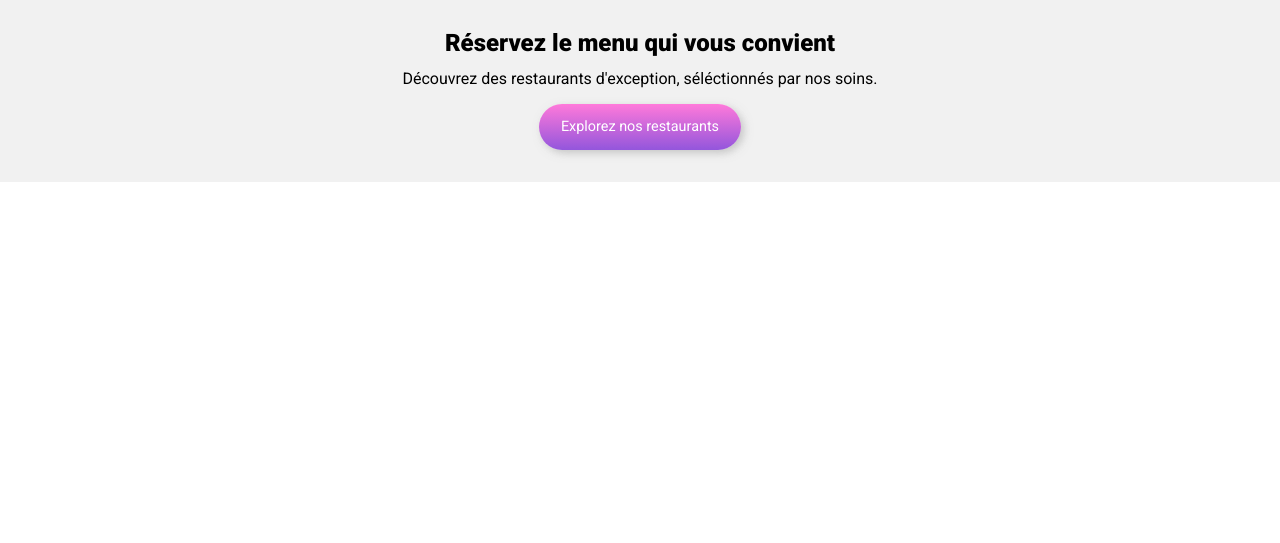
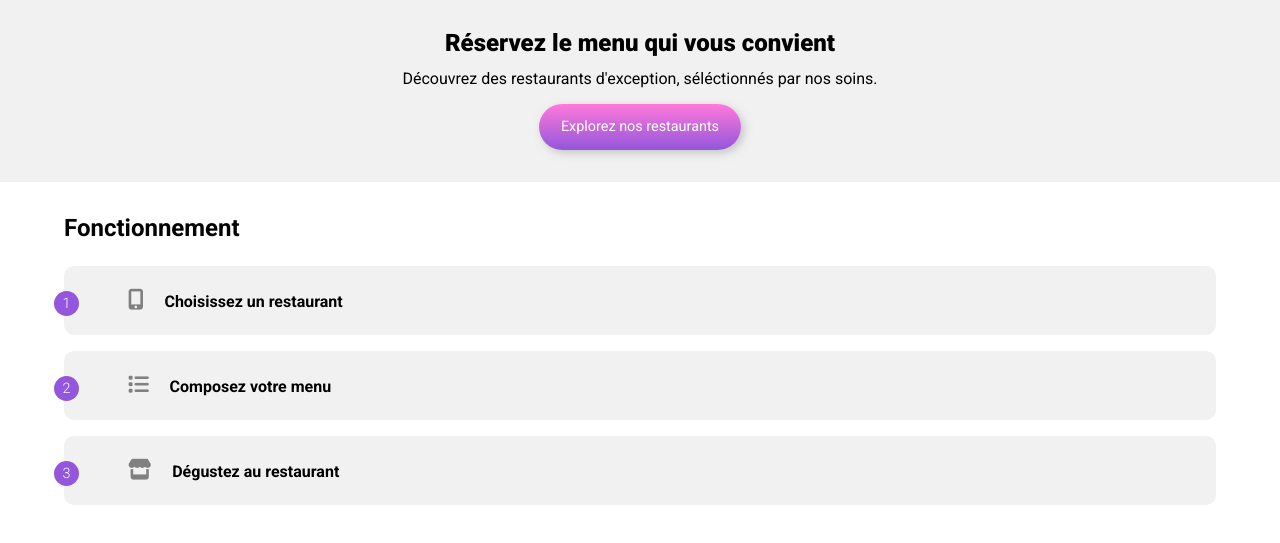
Before and after one commit to Marcat-A/P3_Marcato_Anthony, a website: page pages/index.html in a window 1280 px wide. Shown: the part 107-650 px from the top of the page. Drawn offline with Linux system fonts and the light colour scheme; a web font is replaced by a local one.

Commit message:
4rd Commit - Steps
Steps section added

```diff
--- a/css/index.scss
+++ b/css/index.scss
@@ -216,6 +216,7 @@
         background-color: #afafaf2c;
         padding: 2em;
         text-align: center;
+        margin-bottom: 2em;
         &--title{
             font-size: 1.5em;
             padding-inline: 1em;
@@ -226,6 +227,70 @@
             font-size: 1em;
             font-weight: 400;
             margin-bottom: 1em;
+        }
+    }
+
+    .steps{
+        display: flex;
+        flex-direction: column;
+        width: 90%;
+        margin-inline:5%;
+        &--title{
+            margin-bottom: 1em;
+        }
+        :nth-child(2){
+            &::before{
+                content: "1";
+            }
+        }
+        :nth-child(3){
+            &::before{
+                content: "2";
+            }
+        }
+        :nth-child(4){
+            margin-bottom: 2em;
+            &::before{
+                content: "3";
+            }
+        }
+        .step{
+            margin-bottom: 1em;
+            background-color: #afafaf2c;
+            text-align:left;
+            padding-left: 4em;
+            padding-block: 1.5em;
+            border-radius: 10px;
+            font-weight: bold;
+            position: relative;
+            transition: all 0.3s ease;
+            &:hover{
+                background-color: lighten(#9356DC,35%);
+                > i{
+                    color: var(--primary-color);
+                }
+            }
+            i{
+                color: grey;
+                margin-right: 1em;
+                font-size: 1.3em;
+            }
+            &::before{
+                display: flex;
+                justify-content: center;
+                align-items: center;
+                background-color: var(--primary-color);
+                color: #fff;
+                width: 25px;
+                height: 25px;
+                position: absolute;
+                left: -10px;
+                top: 25px;
+                border-radius: 50%;
+                font-size: .9em;
+                font-weight: 300;
+            }
+
         }
     }
 }
--- a/pages/index.html
+++ b/pages/index.html
@@ -32,6 +32,12 @@
             <h3 class="order_menu--secondTitle">Découvrez des restaurants d'exception, séléctionnés par nos soins.</h3>
             <button class="btn">Explorez nos restaurants</button>
         </div>
+        <div class="steps">
+            <h2 class="steps--title">Fonctionnement</h2>
+            <div class="step"><i class="fa-solid fa-mobile-screen-button"></i>Choisissez un restaurant</div>
+            <div class="step"><i class="fa-solid fa-list"></i>Composez votre menu</div>
+            <div class="step"><i class="fa-solid fa-store"></i>Dégustez au restaurant</div>
+        </div>
     </main>
 </body>
 </html>
```
Also changed, not shown: css/index.css, 1 other file.
